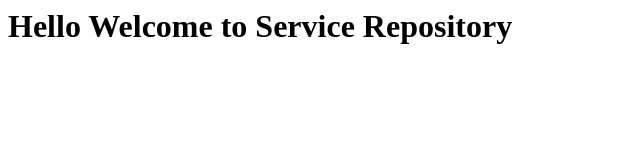
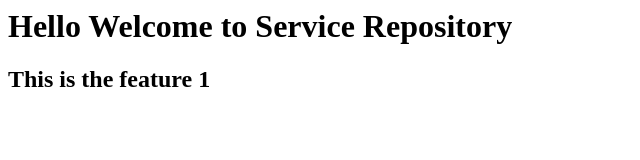
Before and after one commit to Au268/New-Repo, a plain HTML site: page index.html in a window 1280 px wide. Shown: the whole page, without its empty margins (0-640 px from the left). Drawn offline with Linux system fonts and the light colour scheme.

Commit message:
Feature 1 added

```diff
--- a/index.html
+++ b/index.html
@@ -1 +1,2 @@
 <h1>Hello Welcome to Service Repository</h1>
+<h2>This is the feature 1 </h2>
```
